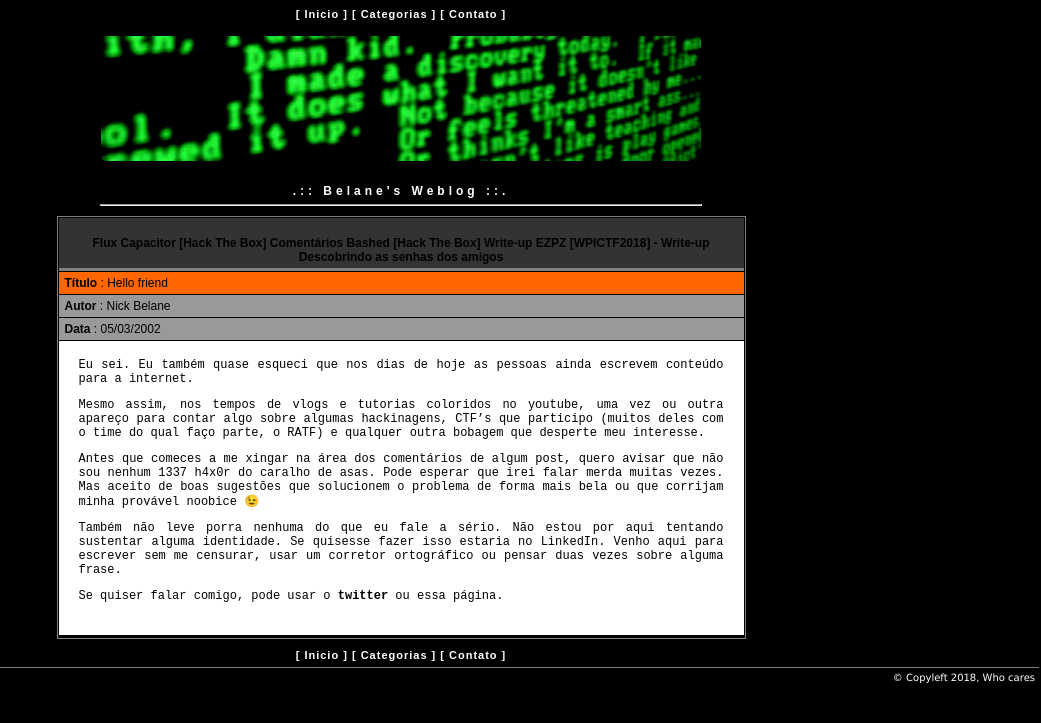
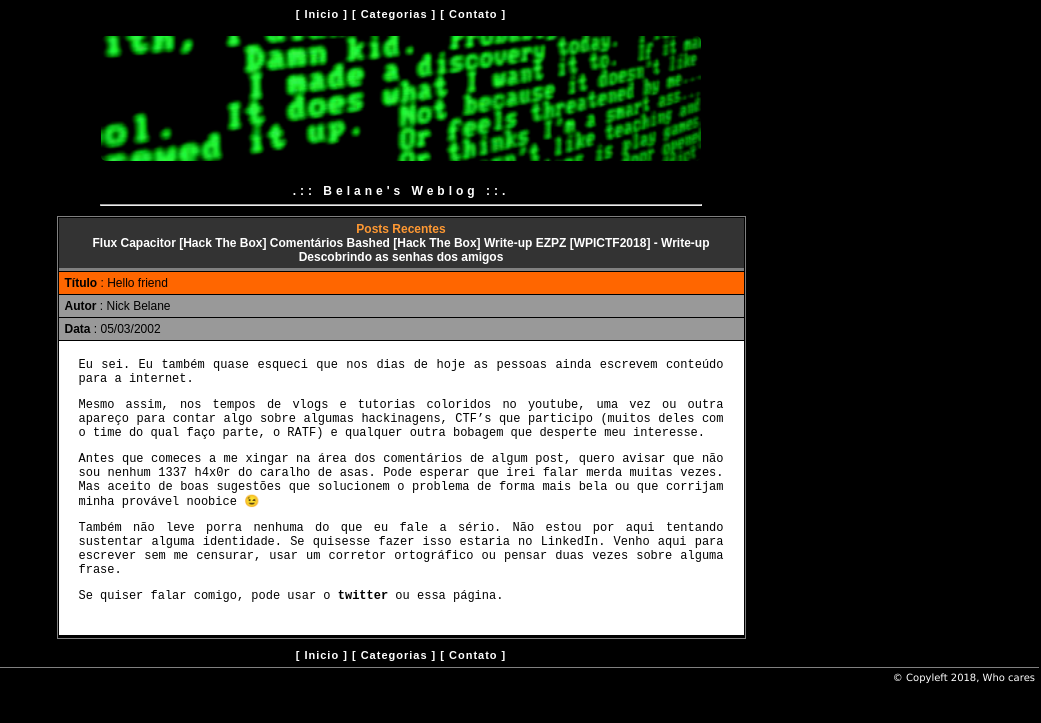
Before and after one commit to nick-belane/nick-belane.github.io, a Jekyll site: the page built from index.md, in a window 1280 px wide. Shown: the top 723 px of the page, without its empty margins (239-1280 px from the left). Built offline with Jekyll 4.4.1, drawn with Linux system fonts in a browser that asks for light colours.

Commit message:
Update details.html

```diff
--- a/_includes/details.html
+++ b/_includes/details.html
@@ -1,5 +1,5 @@
       <div class="details">
-         <strong> {{ page.category }} </strong>
+         <strong> Posts Recentes <!-- page.category --> </strong>
          <br>
          {% for post in site.categories[pageCategory] limit:3 %}
             {% unless post.title == page.title %}
@@ -9,7 +9,7 @@
             {% endunless %}
         {% endfor %}
         {% for post in site.posts limit:4 %}
-            <a href="{{ site.url }}{{ site.baseurl }}{{ post.url }}">
+            <a href="{{ site.url }}{{ site.baseurl }}{{ post.url }}" class="menu-link">
                   {{ post.title }}
             </a>
         {% endfor %}
```
